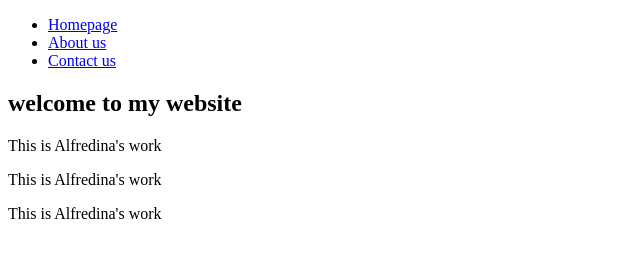
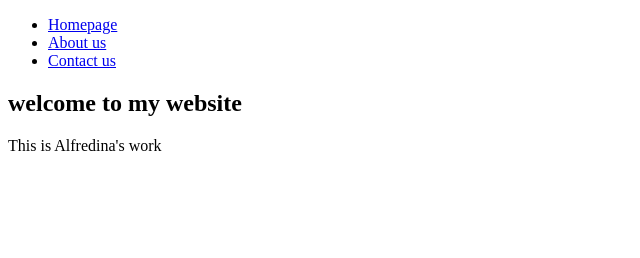
Before and after one commit to Alfredina-A/T4G_LESSON3, a plain HTML site: page index.html in a window 1280 px wide. Shown: the whole page, without its empty margins (0-640 px from the left). Drawn offline with Linux system fonts and the light colour scheme.

Commit message:
adding changes

```diff
--- a/index.html
+++ b/index.html
@@ -14,7 +14,6 @@
 </nav>
     <h2>welcome to my website</h2>
     <p>This is Alfredina's work</p>
-    <p>This is Alfredina's work</p>
-    <p>This is Alfredina's work</p>
+
 </body>
 </html>
```
